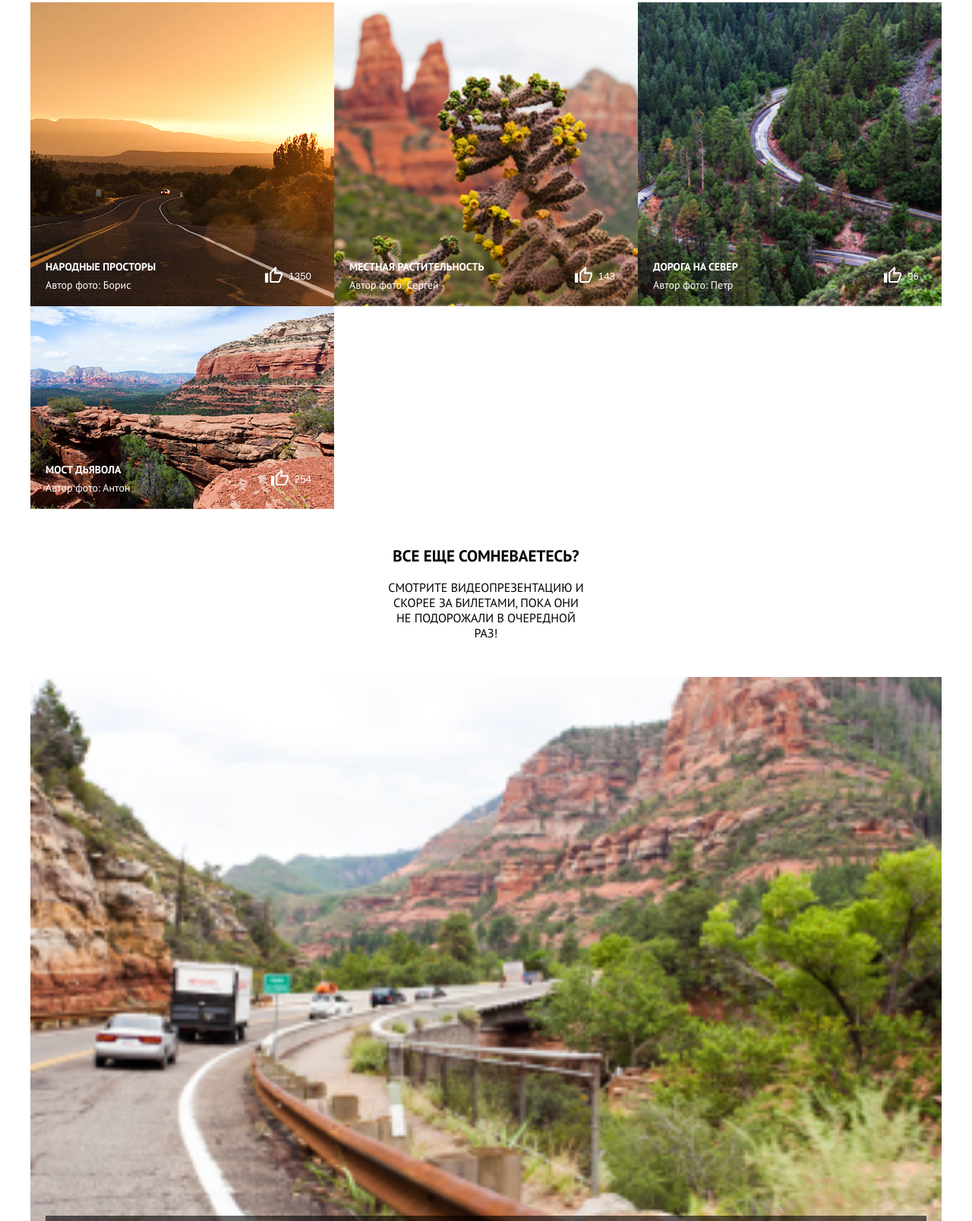
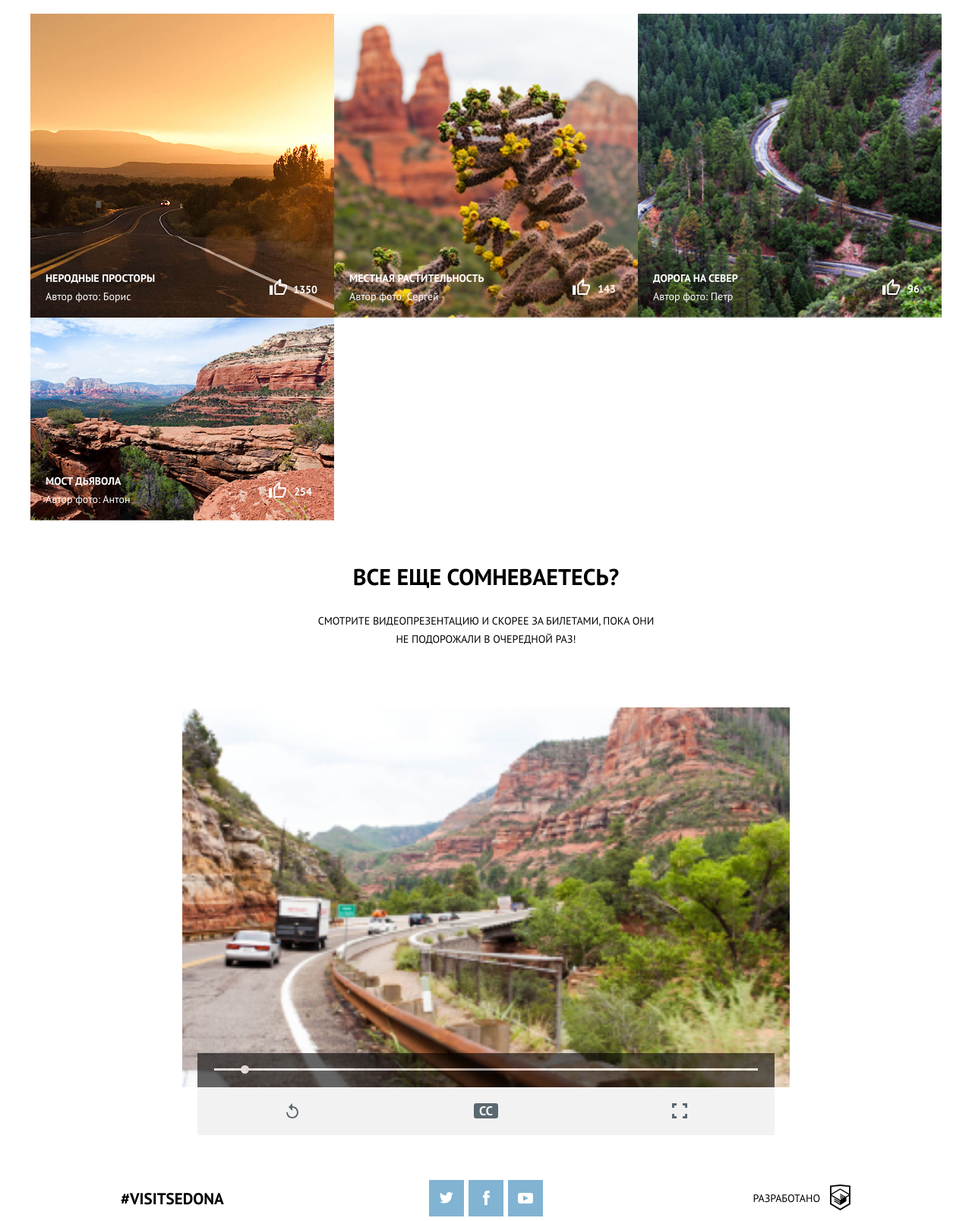
Before and after one commit to Metla31/1863297-sedona-24, a website: page source/catalog.html in a window 1280 px wide. Shown: the part 626-2233 px from the top of the page at 76% size. Drawn offline with nearby package versions, Linux system fonts and the light colour scheme; files that its build step writes are made by us from their sources.

Commit message:
каталог(есть вопросы)

```diff
--- a/source/catalog.html
+++ b/source/catalog.html
@@ -56,14 +56,14 @@
             <img src="./img/catalog/SEDONA.svg" width="282" height="40" alt="Заголовок">
           </div>
         </section>
-        <div class="intro-page__info">
+        <section class="intro-page__info">
           <h2 class="intro-page__info-header">
             Фото и видео
           </h2>
           <p class="intro-page__info-text">
             Не можете решиться на путешествие из-за курса? Фотографии помогут вам забыть о политике и экономике.
           </p>
-        </div>
+        </section>
         <section class="catalog">
           <div class="catalog__wrapper">
             <ul class="catalog__list">
@@ -79,12 +79,13 @@
                   </a>
                   <div class="item__wrapper">
                     <div class="item__counter-text">
-                      <h3 class="item__header">Народные просторы</h3>
+                      <h3 class="item__header">Неродные просторы</h3>
                       <p class="item__author">Автор фото: Борис</p>
                     </div>
-                    <button type="button" class="item__counter-like">
+                    <div class="counter__wrapper">
+                      <button type="button" class="item__counter-like"></button>
                       <p class="counter__number">1350</p>
-                    </button>
+                    </div>
                   </div>
                 </div>
               </li>
@@ -103,9 +104,10 @@
                       <h3 class="item__header">Местная растительность</h3>
                       <p class="item__author">Автор фото: Сергей</p>
                     </div>
-                    <button type="button" class="item__counter-like">
+                    <div class="counter__wrapper">
+                      <button type="button" class="item__counter-like"></button>
                       <p class="counter__number">143</p>
-                    </button>
+                    </div>
                   </div>
                 </div>
               </li>
@@ -124,9 +126,10 @@
                       <h3 class="item__header">Дорога на север</h3>
                       <p class="item__author">Автор фото: Петр</p>
                     </div>
-                    <button type="button" class="item__counter-like">
+                    <div class="counter__wrapper">
+                      <button type="button" class="item__counter-like"></button>
                       <p class="counter__number">96</p>
-                    </button>
+                    </div>
                   </div>
                 </div>
               </li>
@@ -145,9 +148,10 @@
                       <h3 class="item__header">Мост дьявола</h3>
                       <p class="item__author">Автор фото: Антон</p>
                     </div>
-                    <button type="button" class="item__counter-like">
+                    <div class="counter__wrapper">
+                      <button type="button" class="item__counter-like"></button>
                       <p class="counter__number">254</p>
-                    </button>
+                    </div>
                   </div>
                 </div>
               </li>
--- a/source/less/blocks/hashtag.less
+++ b/source/less/blocks/hashtag.less
@@ -22,7 +22,7 @@
 }
 
 
-@media (min-width: @desktop-width){
+@media (min-width: @desktop-width) {
   .hashtag {
     margin-top: 48px;
     margin-bottom: 46px;
--- a/source/less/blocks/intro-page.less
+++ b/source/less/blocks/intro-page.less
@@ -33,18 +33,20 @@
 .intro-page__info-header {
   display: block;
   font-weight: bold;
-  margin-bottom: 50px;
-  font-size: 21px;
-  line-height: 26px;
+  margin-bottom: 32px;
+  font-size: 18px;
+  line-height: 18px;
   text-align: center;
   text-transform: uppercase;
 }
 
 .intro-page__info-text {
   display: block;
+  margin: 0 auto;
+   width: 280px;
   font-weight: normal;
-  font-size: 18px;
-  line-height: 26px;
+  font-size: 14px;
+  line-height: 24px;
   text-align: center;
   text-transform: uppercase;
 }
@@ -62,18 +64,22 @@
 
   .intro-page__info {
     margin-top: 64px;
-    margin-bottom: 60px;
+    margin-bottom: 76px;
   }
 
   .intro-page__info-header {
     width: 434px;
     margin: 0 auto;
+    font-size: 30px;
+    line-height: 21px;
   }
 
   .intro-page__info-text {
     width: 434px;
     margin: 0 auto;
-    margin-top: 45px;
+    margin-top: 38px;
+    font-size: 14px;
+    line-height: 24px;
   }
 }
 
@@ -89,8 +95,8 @@
   }
 
   .intro-page__info {
-    margin-top: 64px;
-    margin-bottom: 60px;
+    margin-top: 103px;
+    margin-bottom: 78px;
   }
 
   .intro-page__info-header {
@@ -99,8 +105,7 @@
   }
 
   .intro-page__info-text {
-    width: 434px;
-    margin: 0 auto;
-    margin-top: 45px;
+    margin-top: 34px;
+    line-height: 26px;
   }
 }
--- a/source/less/blocks/intro.less
+++ b/source/less/blocks/intro.less
@@ -90,7 +90,7 @@
     padding: 0;
     background-image: url("../img/background-intro.jpg");
     background-repeat: no-repeat;
-    background-position: 50% 0px;
+    background-position: 50% 0;
   }
 
   .intro__header::before {
@@ -142,7 +142,7 @@
   }
 
   .intro__header::before {
-    bottom: 0px;
+    bottom: 0;
   }
 
   .intro__header--img {
--- a/source/less/blocks/item.less
+++ b/source/less/blocks/item.less
@@ -6,6 +6,10 @@
   align-items: center;
   border-top: 1px solid @color-e5;
   border-bottom: 1px solid @color-e5;
+}
+
+.catalog__item--first {
+  margin-top: 16px;
 }
 
 .item__link {
@@ -25,7 +29,7 @@
   justify-content: space-around;
   align-items: flex-start;
   background-color: inherit;
-  margin-top: 13px;
+  margin-top: 10px;
 }
 
 .item__counter-text {
@@ -53,21 +57,30 @@
   text-transform: none;
 }
 
+.counter__wrapper {
+  display: flex;
+  align-items: center;
+  margin-top: -1px;
+}
+
 .item__counter-like {
-  display: flex;
-  justify-content: start;
-  align-items: center;
-  margin-bottom: 20px;
+  display: block;
+  width: 30px;
+  height: 30px;
+  margin-bottom: 6px;
+  margin-left: -3px;
   border: 0;
   background-color: inherit;
   color: @black;
   background-image: url("../img/catalog/like-icon.svg");
-  background-position: 0 10px;
+  background-position: center;
   background-repeat: no-repeat;
 }
 
 .counter__number {
-  padding-left: 30px;
+  font-weight: bold;
+  margin-top: 17px;
+  padding-left: 8px;
 }
 
 @media (min-width: @tablet-width) {
@@ -75,6 +88,10 @@
     width: 100%;
     border: 0;
     height: 100%;
+  }
+
+  .catalog__item--first {
+    margin-top: 0;
   }
 
   .item__image {
@@ -118,8 +135,18 @@
     margin: 0;
   }
 
+  .catalog__item--first .counter__number {
+    padding-left: 6px;
+    margin-right: 0;
+    margin-top: 20px;
+    font-size: 14px;
+  }
+
   .counter__number {
-    padding-left: 25px;
+    padding-left: 6px;
+    margin-right: 9px;
+    margin-top: 18px;
+    font-size: 14px;
   }
 }
 
@@ -157,16 +184,32 @@
     min-height: 80px;
     margin: 0;
     color: @white;
+    padding: 0;
+  }
+
+  .item__counter-text {
+    padding-left: 20px;
+  }
+
+  .counter__wrapper {
+    padding-right: 22px;
   }
 
   .item__counter-like {
     margin: 0;
-    padding-right: 50px;
+    padding-right: 32px;
     color: @white;
     background-image: url("../img/catalog/like-icon-white.svg");
   }
 
+  .catalog__item--first .counter__number {
+    padding-left: 1px;
+  }
+
   .counter__number {
-    padding-left: 25px;
+    padding-left: 3px;
+    margin-right: 7px;
+    margin-top: 19px;
+    font-size: 14px;
   }
 }
--- a/source/less/blocks/player.less
+++ b/source/less/blocks/player.less
@@ -3,7 +3,8 @@
   margin: 0 auto;
   display: flex;
   flex-direction: column;
-  margin-bottom: 120px;
+  margin-top: -11px;
+  margin-bottom: 87px;
 }
 
 .player__controls {
@@ -35,12 +36,12 @@
 .player__slider-toggle {
   position: absolute;
   display: block;
-  top: -5px;
+  top: -4px;
   left: 35px;
   border: 0;
   padding: 0;
-  width: 13px;
-  height: 13px;
+  width: 11px;
+  height: 11px;
   background: @white;
   border-radius: 50%;
   cursor: pointer;
@@ -51,6 +52,22 @@
   justify-content: space-around;
   align-items: center;
   width: 100%;
-  min-height: 56px;
+  min-height: 63px;
   background-color: @gray95;
 }
+
+@media (min-width: @tablet-width) {
+  .player {
+    width: 648px;
+    height: 500px;
+    margin-bottom: 113px;
+  }
+}
+
+@media (min-width: @desktop-width) {
+  .player {
+    width: 800px;
+    height: 500px;
+    margin-bottom: 84px;
+  }
+}
--- a/source/less/blocks/search.less
+++ b/source/less/blocks/search.less
@@ -53,7 +53,7 @@
   .search__header {
     width: 435px;
     margin-top: 55px;
-    font-size: 30px
+    font-size: 30px;
   }
 
   .search__text {
--- a/source/less/blocks/video.less
+++ b/source/less/blocks/video.less
@@ -2,7 +2,7 @@
   margin: 0 auto;
   display: flex;
   flex-direction: column;
-  width: 100%;
+  margin-top: 5px;
 }
 
 .video__info {
@@ -10,25 +10,54 @@
   min-height: 127px;
   width: 266px;
   text-align: center;
-  margin-top: 32px;
+  margin-top: 16px;
   margin-bottom: 32px;
   text-transform: uppercase;
 }
 
 .video__info-header {
   font-weight: bold;
-  font-size: 21px;
-  line-height: 26px;
-  text-align: center;
-}
-
-.video__info-text {
-  font-weight: normal;
   font-size: 18px;
   line-height: 26px;
   text-align: center;
 }
 
-.video__player {
-  width: 100%;
+.video__info-page {
+  margin-top: 28px;
+  font-weight: normal;
+  font-size: 14px;
+  line-height: 24px;
+  text-align: center;
 }
+
+@media (min-width: @tablet-width) {
+  .video__wrapper {
+    margin: 0 60px;
+  }
+
+  .video__info {
+    width: 450px;
+    margin-top: 32px;
+    margin-bottom: 77px;
+  }
+
+  .video__info-header {
+    font-size: 30px;
+    line-height: 28px;
+  }
+
+  .video__info-page {
+    margin-top: 32px;
+  }
+}
+
+@media (min-width: @desktop-width) {
+  .video__wrapper {
+    margin: 0 auto;
+  }
+
+  .video__info {
+    margin-top: 35px;
+    margin-bottom: 75px;
+  }
+}
```
Also changed, not shown: source/less/blocks/copyright.less (+5 -5 lines).
